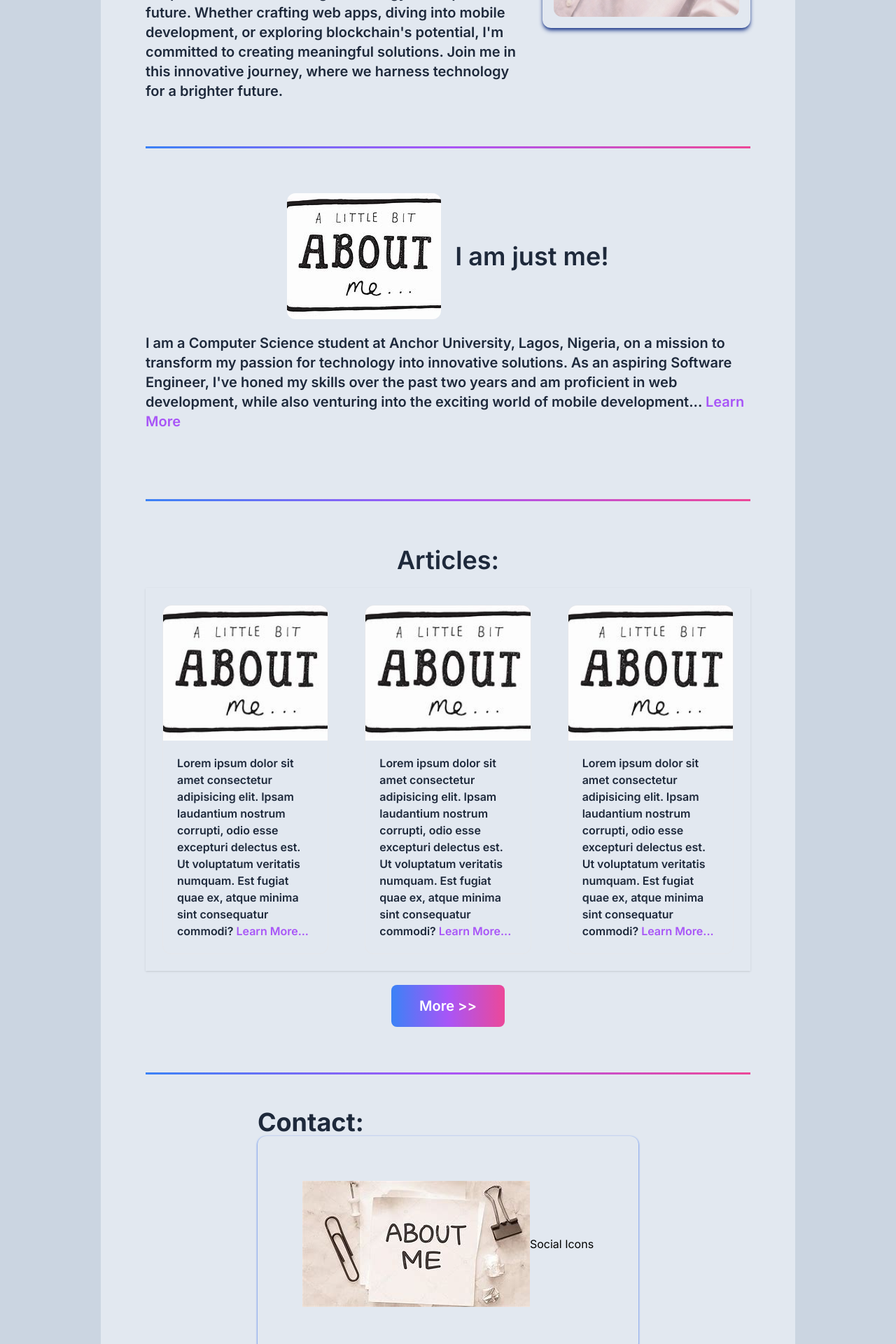
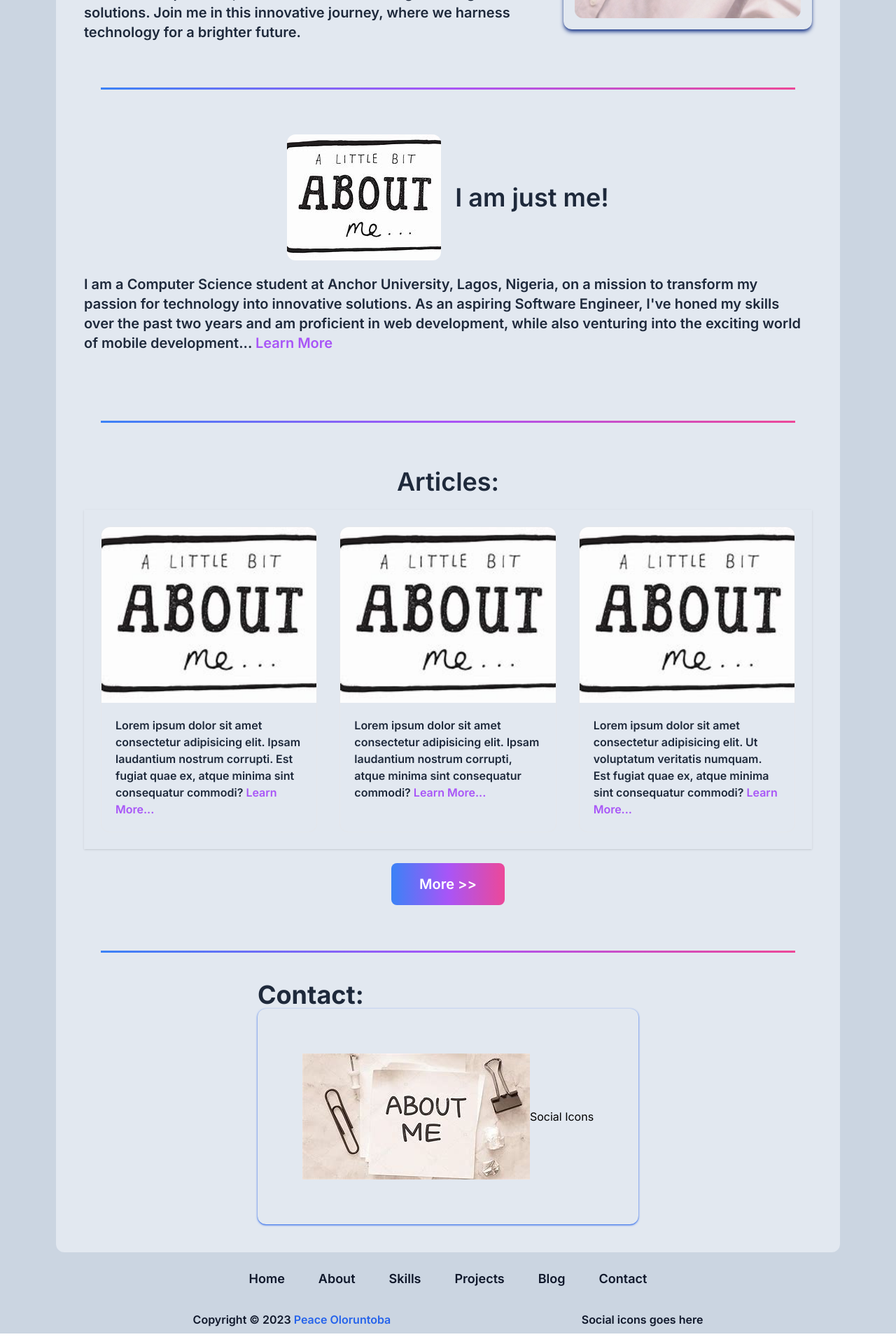
Before and after one commit to PeaceOloruntoba/peacecodes, a Next.js app: page / in a window 1280 px wide. Shown: the part 680-2600 px from the top of the page at 70% size. Built offline with nearby package versions, Linux system fonts and the light colour scheme.

Commit message:
fit for all devices
except for samsung galaxy fold

```diff
--- a/src/app/components/Blogging.tsx
+++ b/src/app/components/Blogging.tsx
@@ -5,28 +5,27 @@ import Link from "next/link";
 export default function Blogging () {
     return(
         <div>
-        <div className="p-16 grid gap-5 items-center justify-center">
+        <div className="p-16 px-10 grid gap-5 items-center justify-center">
             <div className="flex gap-5 items-center justify-center">
-            {/* <Image src={about} alt="Jumbotron" className="rounded-xl" /> */}
             <h2 className="text-4xl font-semibold text-slate-800 dark:text-zinc-300">Articles:</h2>
             </div>
-        <div className="shadow p-2 flex gap-5">
+        <div className="shadow p-2 grid grid-cols-1 md:grid-cols-2 lg:grid-cols-3">
         <div className="border rounded-xl m-4">
         <Image src={about} alt="Jumbotron" className="rounded-t-xl w-full" />
         <div className="p-5">
-        <span className="font-semibold text-slate-800 dark:text-zinc-300">Lorem ipsum dolor sit amet consectetur adipisicing elit. Ipsam laudantium nostrum corrupti, odio esse excepturi delectus est. Ut voluptatum veritatis numquam. Est fugiat quae ex, atque minima sint consequatur commodi? <Link href="/" className="text-purple-500">Learn More...</Link></span>
+        <span className="font-semibold text-slate-800 dark:text-zinc-300">Lorem ipsum dolor sit amet consectetur adipisicing elit. Ipsam laudantium nostrum corrupti. Est fugiat quae ex, atque minima sint consequatur commodi? <Link href="/" className="text-purple-500">Learn More...</Link></span>
         </div>
         </div>
         <div className="border rounded-xl m-4">
         <Image src={about} alt="Jumbotron" className="rounded-t-xl w-full" />
         <div className="p-5">
-        <span className="font-semibold text-slate-800 dark:text-zinc-300">Lorem ipsum dolor sit amet consectetur adipisicing elit. Ipsam laudantium nostrum corrupti, odio esse excepturi delectus est. Ut voluptatum veritatis numquam. Est fugiat quae ex, atque minima sint consequatur commodi? <Link href="/" className="text-purple-500">Learn More...</Link></span>
+        <span className="font-semibold text-slate-800 dark:text-zinc-300">Lorem ipsum dolor sit amet consectetur adipisicing elit. Ipsam laudantium nostrum corrupti, atque minima sint consequatur commodi? <Link href="/" className="text-purple-500">Learn More...</Link></span>
         </div>
         </div>
         <div className="border rounded-xl m-4">
         <Image src={about} alt="Jumbotron" className="rounded-t-xl w-full" />
         <div className="p-5">
-        <span className="font-semibold text-slate-800 dark:text-zinc-300">Lorem ipsum dolor sit amet consectetur adipisicing elit. Ipsam laudantium nostrum corrupti, odio esse excepturi delectus est. Ut voluptatum veritatis numquam. Est fugiat quae ex, atque minima sint consequatur commodi? <Link href="/" className="text-purple-500">Learn More...</Link></span>
+        <span className="font-semibold text-slate-800 dark:text-zinc-300">Lorem ipsum dolor sit amet consectetur adipisicing elit. Ut voluptatum veritatis numquam. Est fugiat quae ex, atque minima sint consequatur commodi? <Link href="/" className="text-purple-500">Learn More...</Link></span>
         </div>
         </div>
 
--- a/src/app/components/ContactHome.tsx
+++ b/src/app/components/ContactHome.tsx
@@ -4,7 +4,7 @@ import about from "../../app/assets/aboutme.jpeg"
 
 export default function ContactHome(){
     return(
-        <div className="grid items-center justify-center p-12">
+        <div className="grid items-center justify-center p-10">
             <h1 className="font-bold text-4xl text-slate-800 dark:text-zinc-300">Contact:</h1>
             <div className="flex p-16 items-center justify-around rounded-xl shadow shadow-blue-600">
                 <div className="">
--- a/src/app/components/HomeAbout.tsx
+++ b/src/app/components/HomeAbout.tsx
@@ -5,7 +5,7 @@ import Link from "next/link";
 export default function HomeAbout() {
     return(
         <div>
-        <div className="p-16 grid gap-5 items-center justify-center">
+        <div className="p-16 px-10 grid gap-5 items-center justify-center">
             <div className="hidden lg:block">
             <div className="flex gap-5 items-center justify-center">
             <Image src={about} alt="Jumbotron" className="rounded-xl" />
--- a/src/app/components/Intro.tsx
+++ b/src/app/components/Intro.tsx
@@ -6,7 +6,7 @@ import Jumbotron from "./Jumbotron";
 
 export default function Intro() {
     return(
-        <div className="flex justify-center items-center px-36 bg-slate-300 dark:bg-gray-950">
+        <div className="flex justify-center items-center lg:px-20 md:px-12 sm:px-6 bg-slate-300 dark:bg-gray-950">
             <div className="bg-slate-200 dark:bg-slate-950 rounded-xl ">
             <Jumbotron />
             <HomeAbout />
--- a/src/app/components/Jumbotron.tsx
+++ b/src/app/components/Jumbotron.tsx
@@ -4,7 +4,7 @@ import me from "../assets/me.jpg"
 export default function Jumbotron() {
     return(
         <div>
-            <div className="p-16 flex gap-5 items-center">
+            <div className="p-16 px-10 flex gap-5 items-center">
             <div className="">
                 <span className="text-6xl font-bold text-slate-800 dark:text-zinc-300">Hi 👋, I&apos;m</span>
                 <h1 className="text-5xl font-bold text-blue-600 mt-8 mb-4">Peace Oloruntoba</h1>
```
